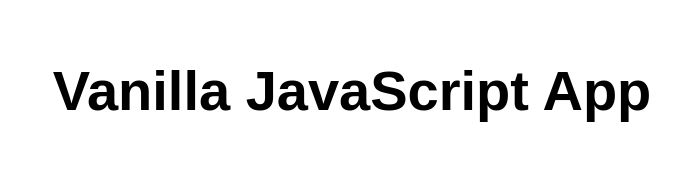
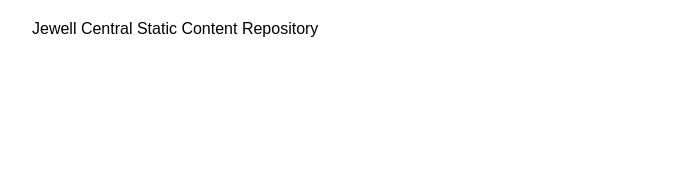
Before and after one commit to nesslagef/jewell-central, a website: page src/index.html in a window 1280 px wide. Shown: the whole page, without its empty margins (288-968 px from the left). Drawn offline with Linux system fonts and the light colour scheme.

Commit message:
Changed Title

```diff
--- a/src/index.html
+++ b/src/index.html
@@ -5,12 +5,12 @@
   <meta charset="UTF-8">
   <meta name="viewport" content="width=device-width, initial-scale=1.0">
   <link rel="stylesheet" href="styles.css">
-  <title>Vanilla JavaScript App</title>
+  <title>Jewell Central Static Content</title>
 </head>
 
 <body>
   <main>
-    <h1>Vanilla JavaScript App</h1>
+    Jewell Central Static Content Repository
   </main>
 </body>
 
```
